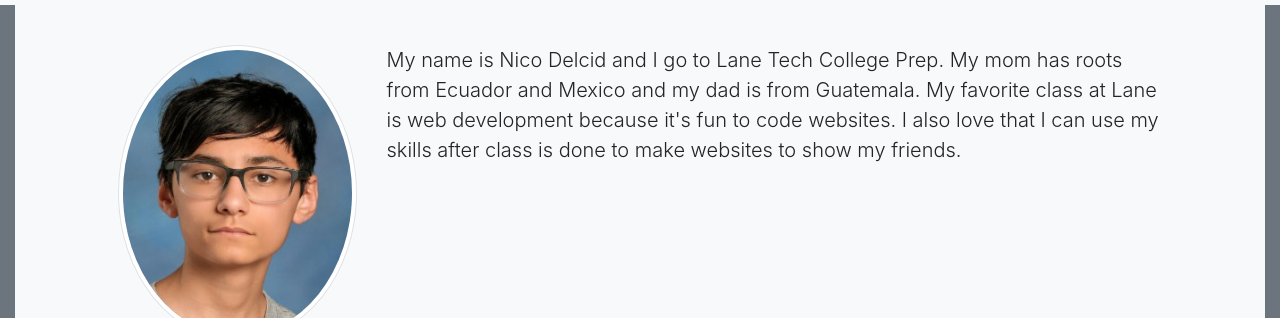
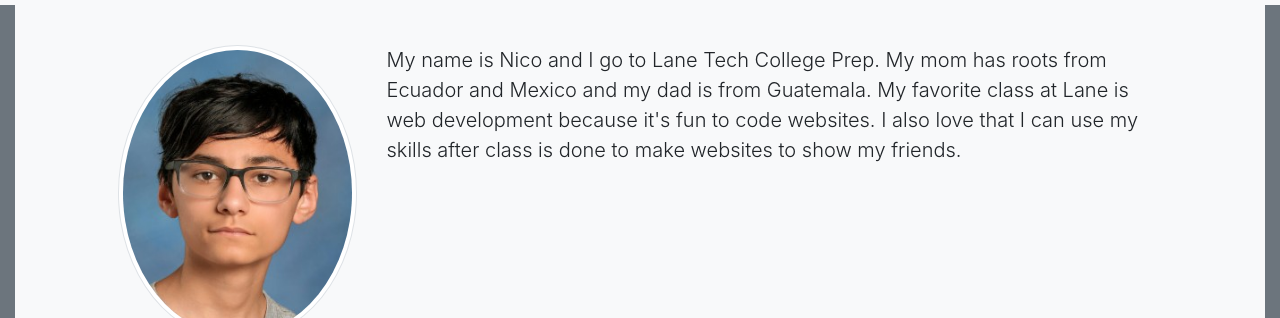
Before and after one commit to Systemofadownglazer/systemofadownglazer.github.io, a plain HTML site: page index.html in a window 1280 px wide. Shown: the part 51-369 px from the top of the page. Drawn offline with nearby package versions, Linux system fonts and the light colour scheme.

Commit message:
censored name on index

```diff
--- a/index.html
+++ b/index.html
@@ -67,7 +67,7 @@
                                 <h1 class="display-6 text-center">Nico</h1>
                             </div>
                             <div class="col-md-9">
-                                <p class="lead text-start">My name is Nico Delcid and I go to Lane Tech College Prep. My mom has roots from Ecuador and Mexico and my dad is from Guatemala. My favorite class at Lane is web development because it's fun to code websites. I also love that I can use my skills after class is done to make websites to show my friends.</p>
+                                <p class="lead text-start">My name is Nico and I go to Lane Tech College Prep. My mom has roots from Ecuador and Mexico and my dad is from Guatemala. My favorite class at Lane is web development because it's fun to code websites. I also love that I can use my skills after class is done to make websites to show my friends.</p>
                             </div>
                         </div>
                     </div>
```
